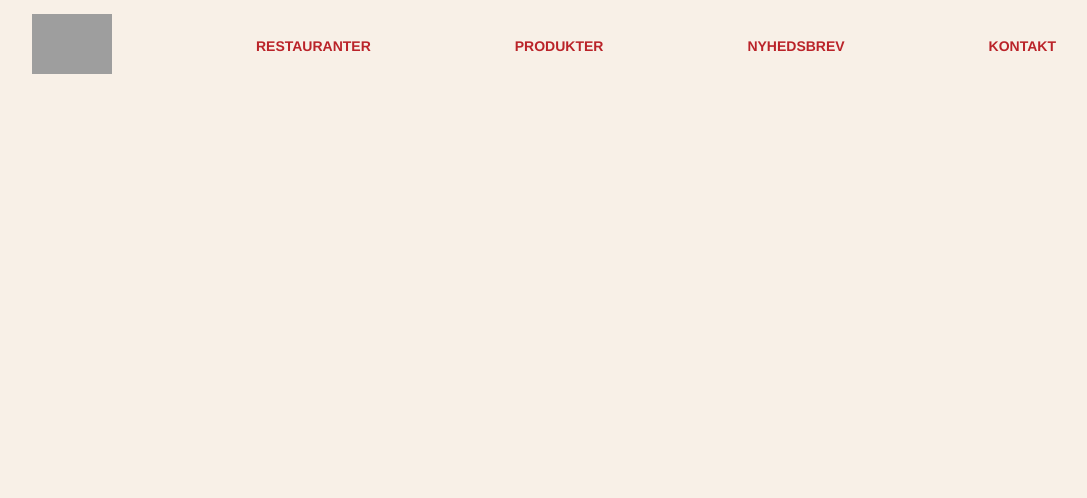
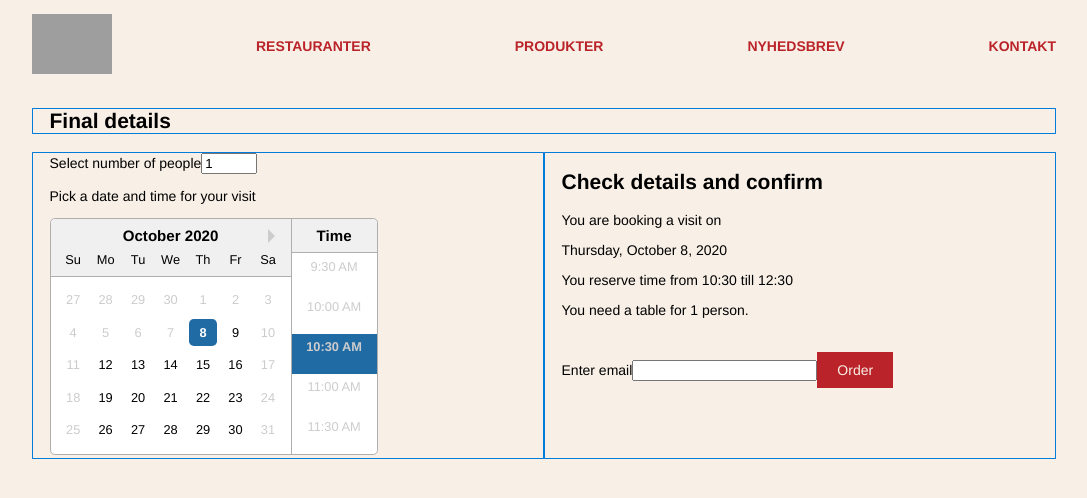
Before and after one commit to magdazelena/React-code-challenge--restaurant, a React (Create React App) app: page /order in a window 1280 px wide. Shown: the top 498 px of the page, without its empty margins (96-1183 px from the left). Built offline with nearby package versions, Linux system fonts and the light colour scheme; grey boxes are pictures that could not be loaded.

Commit message:
Order page setup

```diff
--- a/package.json
+++ b/package.json
@@ -8,6 +8,7 @@
     "@testing-library/user-event": "^7.2.1",
     "axios": "^0.20.0",
     "react": "^16.13.1",
+    "react-datepicker": "^3.2.2",
     "react-dom": "^16.13.1",
     "react-router-dom": "^5.2.0",
     "react-scripts": "3.4.3"
--- a/src/App.js
+++ b/src/App.js
@@ -5,6 +5,7 @@ import Landing from './pages/Landing';
 import './style/base.scss';
 import PickDish from './pages/PickDish';
 import PickDrink from './pages/PickDrink';
+import Order from './pages/Order';
 function App() {
   return (
     <div className="content">
@@ -26,6 +27,11 @@ function App() {
             path="/pick-drink"
             component={PickDrink}
           />
+          <Route
+            exact
+            path="/order"
+            component={Order}
+          />
         </div>
       </div>
     </div>
--- /dev/null
+++ b/src/components/action/DatePickerBox.js
@@ -0,0 +1,30 @@
+import React, { useEffect, useState } from 'react';
+import DatePicker from 'react-datepicker';
+import { setHours, setMinutes } from 'date-fns';
+import "react-datepicker/dist/react-datepicker.css";
+function DatePickerBox(props) {
+  const [startDate, setStartDate] = useState(setHours(setMinutes(new Date(), 30), new Date().getHours()));
+  const updateDateSelection = props.onSelect;
+  useEffect(() => {
+    updateDateSelection(startDate);
+  }, [updateDateSelection, startDate])
+  const isWeekday = date => {
+    const day = date.getDay();
+    return day !== 0 && day !== 6;
+  };
+  return (<div className="date-picker-box">
+    <p>Pick a date and time for your visit</p>
+    <DatePicker
+      showTimeSelect
+      selected={startDate}
+      onChange={date => setStartDate(date)}
+      filterDate={isWeekday}
+      minDate={new Date()}
+      minTime={setHours(setMinutes(new Date(), 0), 16)}
+      maxTime={setHours(setMinutes(new Date(), 0), 23)}
+      inline
+    />
+
+  </div>)
+}
+export default DatePickerBox;
--- /dev/null
+++ b/src/helpers/dateFormats.js
@@ -0,0 +1,22 @@
+const months = ["January", "February", "March", "April", "May", "June", "July", "August", "September", "October", "November", "December"];
+const days = ["Sunday", "Monday", "Tuesday", "Wednesday", "Thursday", "Friday", "Saturday"];
+export const getMonthName = (month) => {
+  return months[month];
+}
+export const getWeekday = (day) => {
+  return days[day];
+}
+export const getFullMinutes = (minutes) => {
+  if (minutes < 10) {
+    return '0' + minutes;
+  } else {
+    return minutes;
+  }
+}
+export const getMaxVisitHour = (hour, minutes) => {
+  if (hour + 2 >= 23) {
+    return "23:00"
+  } else {
+    return (hour + 2) + ":" + getFullMinutes(minutes);
+  }
+}
--- a/src/pages/Order.js
+++ b/src/pages/Order.js
@@ -1,6 +1,49 @@
-import React from 'react';
+import React, { useState } from 'react';
+import { Link } from 'react-router-dom';
+import DatePickerBox from '../components/action/DatePickerBox';
+import { getMonthName, getWeekday, getFullMinutes, getMaxVisitHour } from '../helpers/dateFormats';
+function Order() {
+  const [date, setDate] = useState(null);
+  const [numOfPeople, setNumOfPeople] = useState(1);
+  const [email, setEmail] = useState('');
+  return (<div className="order grid-0">
+    <h2 className="col col-desk-12">Final details</h2>
+    <div className="col col-desk-6">
+      <label>
+        Select number of people
+        <input type="number" min="1" max="10" value={numOfPeople} onChange={e => setNumOfPeople(e.target.value)} />
+      </label>
+      <DatePickerBox onSelect={setDate} />
 
-function Order() {
-  return (<div>Order</div>)
+    </div>
+    <div className="col col-desk-6">
+      <h2>Check details and confirm</h2>
+      {date && (
+        <div>
+          <p>You are booking a visit on</p>
+          <p className="order-date">
+            {getWeekday(date.getDay())}, {getMonthName(date.getMonth())} {date.getDate()}, {date.getFullYear()}
+          </p>
+          <p className="order-hours">
+            You reserve time from {date.getHours()}:{getFullMinutes(date.getMinutes())} till {getMaxVisitHour(date.getHours(), date.getMinutes())}
+          </p>
+          <p className="order-people">
+            You need a table for {numOfPeople} {numOfPeople > 1 ? 'people' : 'person'}.
+          </p>
+        </div>
+      )}
+      <label> Enter email
+      <input name="email" type="email" value={email} onChange={e => setEmail(e.target.value)} />
+      </label>
+      <Link
+        className="button"
+        to={{
+          pathname: '/confirmation',
+          state: {
+            email: email
+          }
+        }}>Order</Link>
+    </div>
+  </div>)
 }
 export default Order;
```
Also changed, not shown: 1 other file (tests, documents, lock files or other folders).
